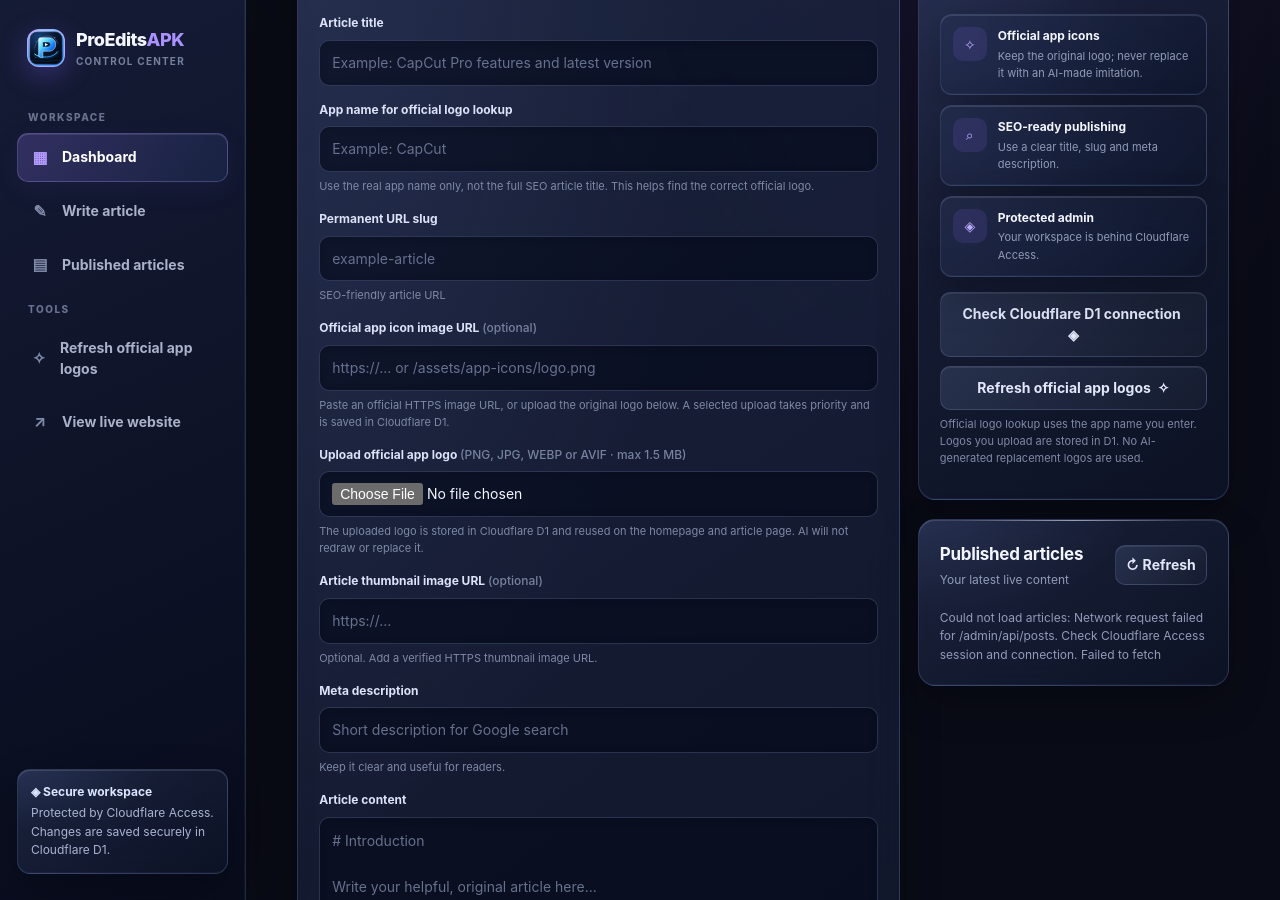
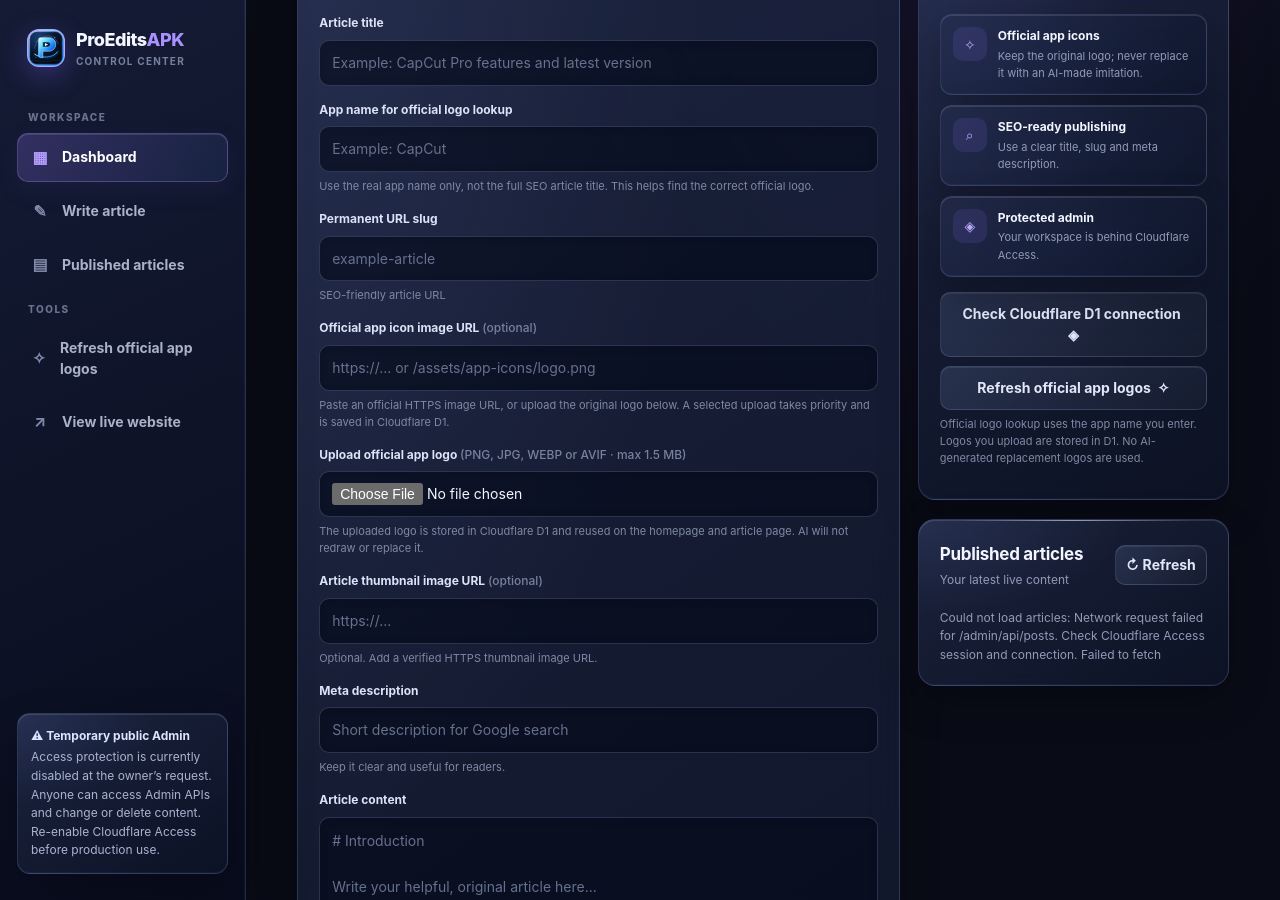
Before and after one commit to haseebaslam091-afk/proeditsapk, a Jekyll site: the page admin/index.html, which Jekyll copies as it is, in a window 1280 px wide and 900 px high, scrolled down 453 px. Built offline with Jekyll 4.4.1, drawn with Linux system fonts in a browser that asks for light colours.

Commit message:
Document temporary public Admin access and align validation (#15)
* Document temporary public Admin access and align validation

* Document temporary public Admin access and align validation

* Document temporary public Admin access and align validation

* Document temporary public Admin access and align validation

* Document temporary public Admin access and align validation

```diff
--- a/admin/index.html
+++ b/admin/index.html
@@ -62,7 +62,7 @@
 <aside class="sidebar"><div class="brand"><div class="brandmark"><img src="/assets/proeditsapk-logo.svg" alt="" width="38" height="38" style="width:100%;height:100%;object-fit:cover;border-radius:inherit"></div><div>ProEdits<span>APK</span><div style="font-size:10px;color:#75809e;font-weight:650;letter-spacing:1.2px">CONTROL CENTER</div></div></div>
 <div class="navlabel">WORKSPACE</div><nav class="nav"><a class="active" href="#dashboard"><span class="ico">▦</span>Dashboard</a><a href="#editor"><span class="ico">✎</span>Write article</a><a href="#published"><span class="ico">▤</span>Published articles</a></nav>
 <div class="navlabel">TOOLS</div><nav class="nav"><button type="button" id="sideIcons"><span class="ico">✧</span>Refresh official app logos</button><a href="/" target="_blank" rel="noopener"><span class="ico">↗</span>View live website</a></nav>
-<div class="sidebottom"><div class="secure"><strong>◈ Secure workspace</strong>Protected by Cloudflare Access. Changes are saved securely in Cloudflare D1.</div></div></aside>
+<div class="sidebottom"><div class="secure"><strong>⚠ Temporary public Admin</strong>Access protection is currently disabled at the owner’s request. Anyone can access Admin APIs and change or delete content. Re-enable Cloudflare Access before production use.</div></div></aside>
 <main class="main" id="dashboard">
 <header class="topbar"><div style="display:flex;align-items:center;gap:12px"><button class="menu" id="menu" aria-label="Open navigation">☰</button><div class="mobilebrand"><div class="brandmark" style="width:31px;height:31px"><img src="/assets/proeditsapk-logo.svg" alt="" width="31" height="31" style="width:100%;height:100%;object-fit:cover;border-radius:inherit"></div>ProEdits<span style="color:#a991ff">APK</span></div><div class="crumb">Workspace&nbsp; / &nbsp;<b>Dashboard</b></div></div><div class="top-actions"><a class="btn secondary" href="/" target="_blank" rel="noopener" style="text-decoration:none">View website ↗</a><div class="avatar">A</div></div></header>
 <section class="heading"><div><div class="eyebrow">Publisher workspace</div><h1>Welcome back, Admin</h1><p>Manage your content and keep your website up to date.</p></div><span class="pill">● SYSTEM READY</span></section>
--- a/scripts/check.mjs
+++ b/scripts/check.mjs
@@ -21,7 +21,8 @@
 assert.ok(config.assets?.run_worker_first?.includes("/media/library/*"), "Media assets must reach the Worker");
 assert.ok(config.assets?.run_worker_first?.includes("/admin/api/*"), "Admin API routes must reach the Worker");
 assert.ok(!config.r2_buckets?.length, "Free-plan deployment must not require an R2 bucket");
-assert.ok(worker.includes('if(!request.headers.get("cf-access-jwt-assertion"))'), "Admin API must enforce Cloudflare Access JWT");
+assert.ok(worker.includes("TEMPORARY: Cloudflare Access application was removed at the owner's request."), "Temporary public Admin access must be explicitly documented in code");
+assert.ok(!worker.includes('if(!request.headers.get("cf-access-jwt-assertion"))'), "Temporary mode must not silently claim Access JWT enforcement");
 assert.ok(worker.includes("CREATE TABLE IF NOT EXISTS media_assets"), "Media table schema is required");
 assert.ok(worker.includes("/admin/api/media-upload"), "Media upload API is required");
 assert.ok(worker.includes("bytes.length>1572864"), "Media uploads must remain below the D1-safe 1.5 MB limit");
```
Also changed, not shown: DEPLOYMENT.md (+4 -2 lines), CHANGELOG.md, README.md.
